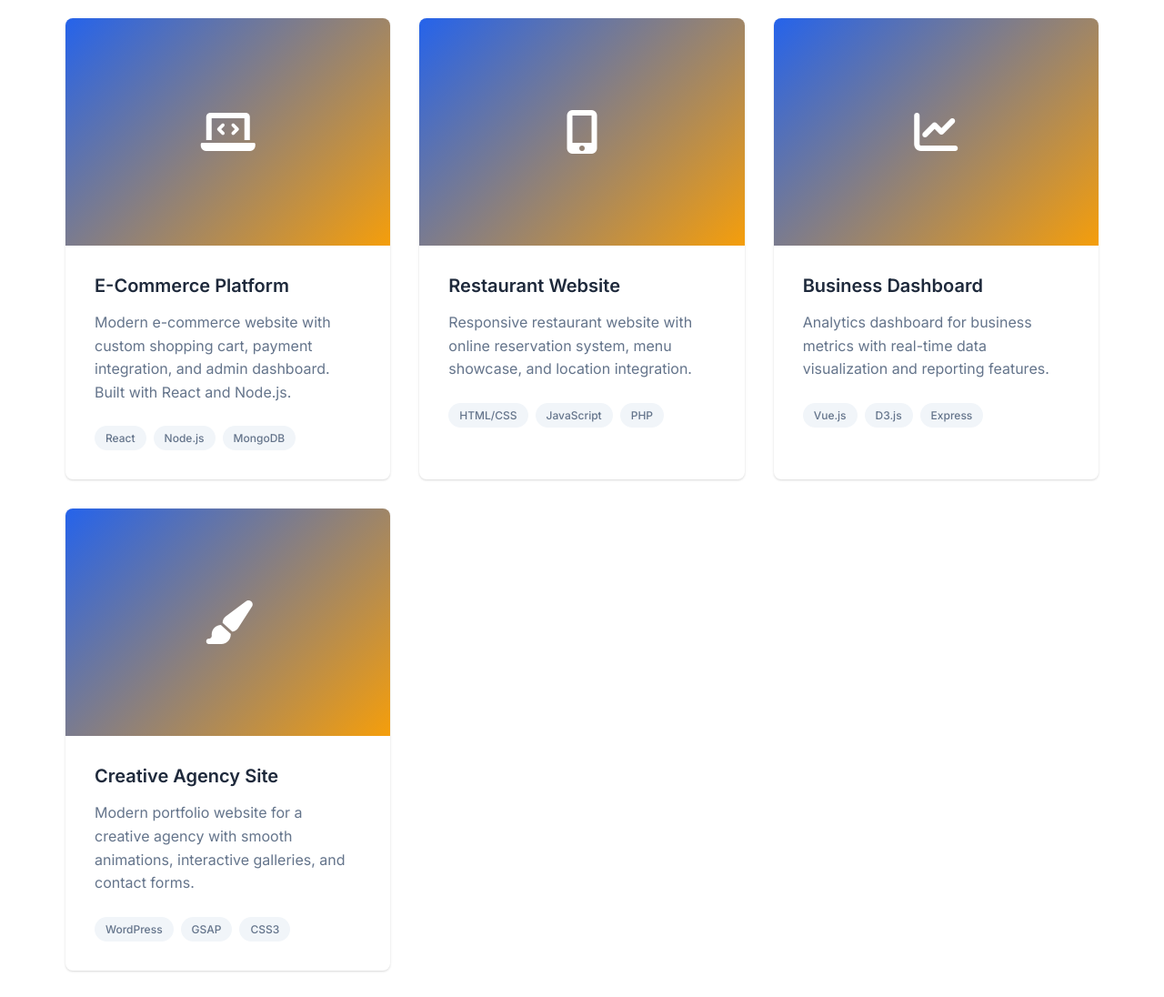
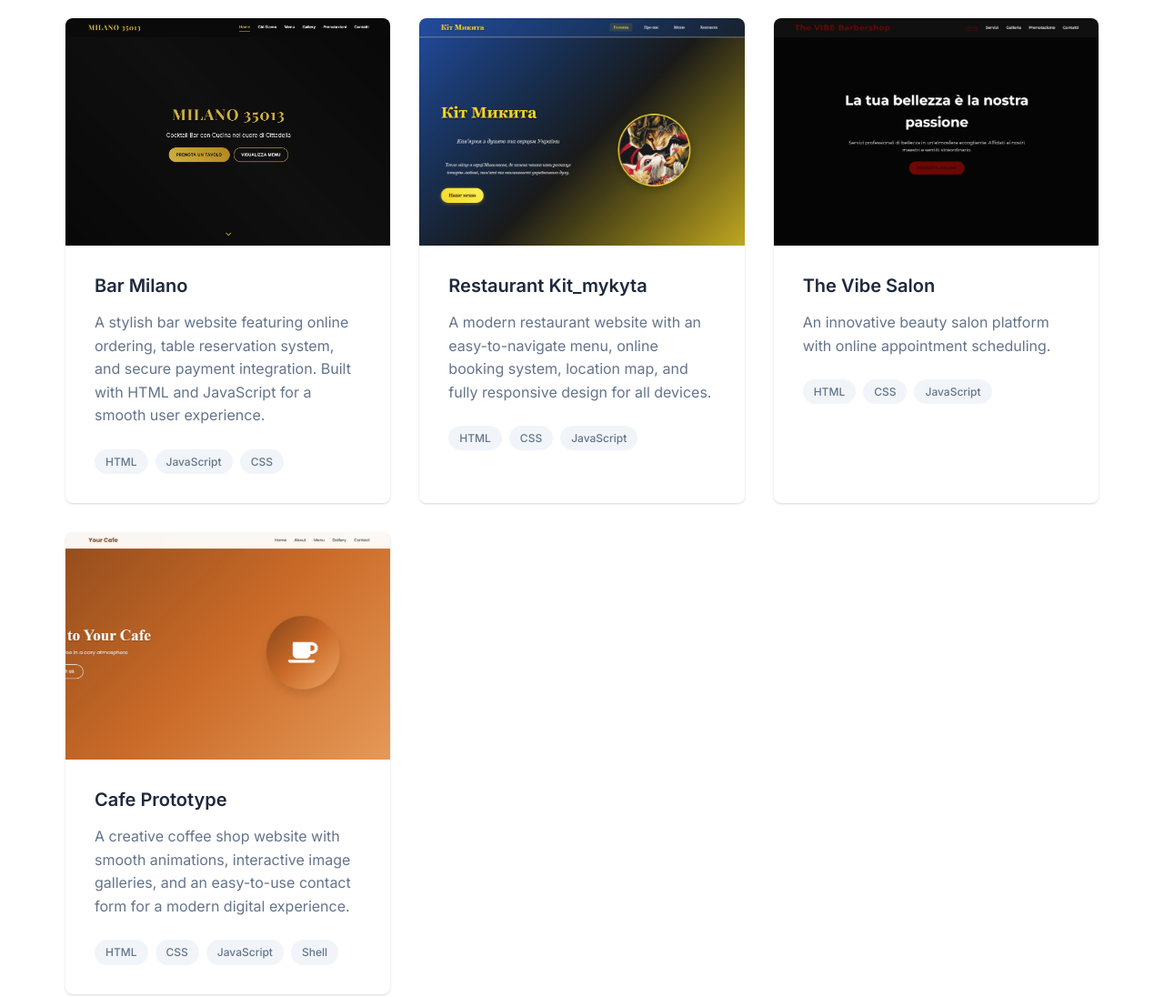
Before and after one commit to Flacelol/myportfolio, a plain HTML site: page index.html in a window 1280 px wide. Shown: the part 1920-3016 px from the top of the page at 91% size. Drawn offline with nearby package versions, Linux system fonts and the light colour scheme.

Commit message:
Add portfolio images and update portfolio items with links

```diff
--- a/css/style.css
+++ b/css/style.css
@@ -721,6 +721,12 @@ section {
     gap: 2rem;
 }
 
+.portfolio-item-link {
+    text-decoration: none;
+    color: inherit;
+    display: block;
+}
+
 .portfolio-item {
     background: var(--bg-primary);
     border-radius: var(--border-radius);
@@ -760,6 +766,17 @@ section {
     position: relative;
     height: 250px;
     overflow: hidden;
+}
+
+.portfolio-img {
+    width: 100%;
+    height: 100%;
+    object-fit: cover;
+    transition: transform 0.4s ease;
+}
+
+.portfolio-item:hover .portfolio-img {
+    transform: scale(1.1);
 }
 
 .project-placeholder {
--- a/index.html
+++ b/index.html
@@ -101,106 +101,100 @@
                 <p class="section-subtitle">Recent projects that showcase my expertise</p>
             </div>
             <div class="portfolio-grid">
+
                 <div class="portfolio-item">
                     <div class="portfolio-image">
-                        <div class="project-placeholder">
-                            <i class="fas fa-laptop-code"></i>
-                        </div>
+                        <img src="images/milanohome.png" alt="Bar Milano" class="portfolio-img">
                         <div class="portfolio-overlay">
                             <div class="portfolio-links">
-                                <a href="#" class="portfolio-link"><i class="fas fa-external-link-alt"></i></a>
-                                <a href="#" class="portfolio-link"><i class="fab fa-github"></i></a>
+                                <a href="https://milano35013.netlify.app/" target="_blank" class="portfolio-link"><i class="fas fa-external-link-alt"></i></a>
+                                <a href="https://github.com/Flacelol/caffemilano" class="portfolio-link"><i class="fab fa-github"></i></a>
                             </div>
                         </div>
                     </div>
                     <div class="portfolio-content">
-                        <h3 class="portfolio-title">E-Commerce Platform</h3>
+                        <h3 class="portfolio-title">Bar Milano</h3>
                         <p class="portfolio-description">
-                            Modern e-commerce website with custom shopping cart, payment integration,
-                            and admin dashboard. Built with React and Node.js.
+                            A stylish bar website featuring online ordering, table reservation system, and secure payment integration.
+                            Built with HTML and JavaScript for a smooth user experience.
                         </p>
                         <div class="portfolio-tags">
-                            <span class="tag">React</span>
-                            <span class="tag">Node.js</span>
-                            <span class="tag">MongoDB</span>
+                            <span class="tag">HTML</span>
+                            <span class="tag">JavaScript</span>
+                            <span class="tag">CSS</span>
+                        </div>
+                    </div>
+                </div>
+                </a>
+
+                <div class="portfolio-item">
+                    <div class="portfolio-image">
+                        <img src="images/kitmykytahome.jpg" alt="Restaurant Kit_mykyta" class="portfolio-img">
+                        <div class="portfolio-overlay">
+                            <div class="portfolio-links">
+                                <a href="https://kitmykyta.netlify.app/" target="_blank" class="portfolio-link"><i class="fas fa-external-link-alt"></i></a>
+                                <a href="https://github.com/Flacelol/kit_mykyta" class="portfolio-link"><i class="fab fa-github"></i></a>
+                            </div>
+                        </div>
+                    </div>
+                    <div class="portfolio-content">
+                        <h3 class="portfolio-title">Restaurant Kit_mykyta</h3>
+                        <p class="portfolio-description">
+                            A modern restaurant website with an easy-to-navigate menu, online booking system,
+                            location map, and fully responsive design for all devices.
+                        </p>
+                        <div class="portfolio-tags">
+                            <span class="tag">HTML</span>
+                            <span class="tag">CSS</span>
+                            <span class="tag">JavaScript</span>
                         </div>
                     </div>
                 </div>
 
                 <div class="portfolio-item">
                     <div class="portfolio-image">
-                        <div class="project-placeholder">
-                            <i class="fas fa-mobile-alt"></i>
-                        </div>
+                        <img src="images/thevibebarbershophome.jpg" alt="The Vibe Salon" class="portfolio-img">
                         <div class="portfolio-overlay">
                             <div class="portfolio-links">
-                                <a href="#" class="portfolio-link"><i class="fas fa-external-link-alt"></i></a>
-                                <a href="#" class="portfolio-link"><i class="fab fa-github"></i></a>
+                                <a href="https://thevibebarbershop.netlify.app/" target="_blank" class="portfolio-link"><i class="fas fa-external-link-alt"></i></a>
+                                <a href="https://github.com/Flacelol/thevibebarbershop" class="portfolio-link"><i class="fab fa-github"></i></a>
                             </div>
                         </div>
                     </div>
                     <div class="portfolio-content">
-                        <h3 class="portfolio-title">Restaurant Website</h3>
+                        <h3 class="portfolio-title">The Vibe Salon</h3>
                         <p class="portfolio-description">
-                            Responsive restaurant website with online reservation system,
-                            menu showcase, and location integration.
+                            An innovative beauty salon platform with online appointment scheduling.
                         </p>
                         <div class="portfolio-tags">
-                            <span class="tag">HTML/CSS</span>
+                            <span class="tag">HTML</span>
+                            <span class="tag">CSS</span>
                             <span class="tag">JavaScript</span>
-                            <span class="tag">PHP</span>
                         </div>
                     </div>
                 </div>
 
                 <div class="portfolio-item">
                     <div class="portfolio-image">
-                        <div class="project-placeholder">
-                            <i class="fas fa-chart-line"></i>
-                        </div>
+                        <img src="images/cafewebsitehome.jpg" alt="Cafe Prototype" class="portfolio-img">
                         <div class="portfolio-overlay">
                             <div class="portfolio-links">
-                                <a href="#" class="portfolio-link"><i class="fas fa-external-link-alt"></i></a>
-                                <a href="#" class="portfolio-link"><i class="fab fa-github"></i></a>
+                                <a href="https://cafewebsite-prototype.netlify.app/" target="_blank" class="portfolio-link"><i class="fas fa-external-link-alt"></i></a>
+                                <a href="https://github.com/Flacelol/caffewebsite" class="portfolio-link"><i class="fab fa-github"></i></a>
                             </div>
                         </div>
                     </div>
                     <div class="portfolio-content">
-                        <h3 class="portfolio-title">Business Dashboard</h3>
+                        <h3 class="portfolio-title">Cafe Prototype</h3>
                         <p class="portfolio-description">
-                            Analytics dashboard for business metrics with real-time data
-                            visualization and reporting features.
+                            A creative coffee shop website with smooth animations,
+                            interactive image galleries, and an easy-to-use contact form for a modern digital experience.
                         </p>
                         <div class="portfolio-tags">
-                            <span class="tag">Vue.js</span>
-                            <span class="tag">D3.js</span>
-                            <span class="tag">Express</span>
-                        </div>
-                    </div>
-                </div>
-
-                <div class="portfolio-item">
-                    <div class="portfolio-image">
-                        <div class="project-placeholder">
-                            <i class="fas fa-paint-brush"></i>
-                        </div>
-                        <div class="portfolio-overlay">
-                            <div class="portfolio-links">
-                                <a href="#" class="portfolio-link"><i class="fas fa-external-link-alt"></i></a>
-                                <a href="#" class="portfolio-link"><i class="fab fa-github"></i></a>
-                            </div>
-                        </div>
-                    </div>
-                    <div class="portfolio-content">
-                        <h3 class="portfolio-title">Creative Agency Site</h3>
-                        <p class="portfolio-description">
-                            Modern portfolio website for a creative agency with smooth animations,
-                            interactive galleries, and contact forms.
-                        </p>
-                        <div class="portfolio-tags">
-                            <span class="tag">WordPress</span>
-                            <span class="tag">GSAP</span>
-                            <span class="tag">CSS3</span>
+                            <span class="tag">HTML</span>
+                            <span class="tag">CSS</span>
+                            <span class="tag">JavaScript</span>
+                            <span class="tag">Shell</span>
                         </div>
                     </div>
                 </div>
```
Also changed, not shown: images/cafewebsitehome.jpg (added), images/kitmykytahome.jpg (added), images/milanohome.png (added), images/thevibebarbershophome.jpg (added).
